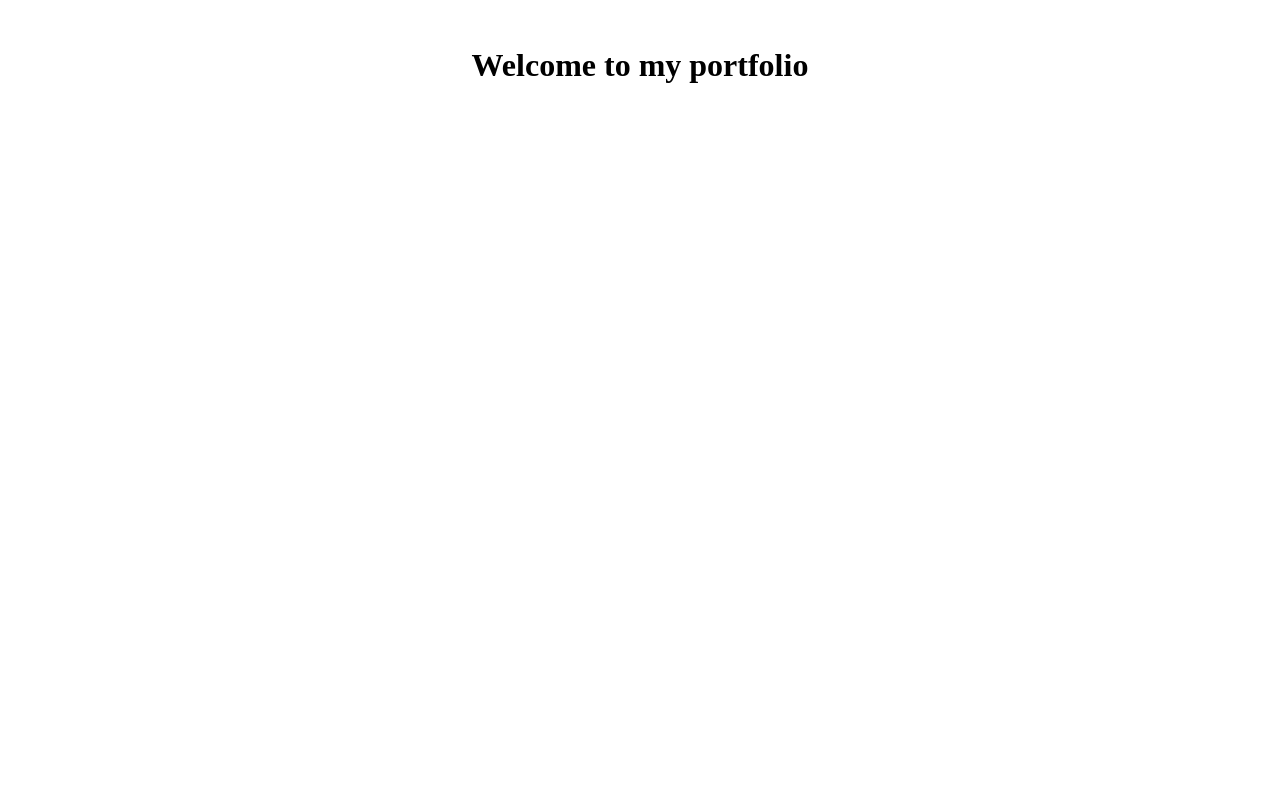
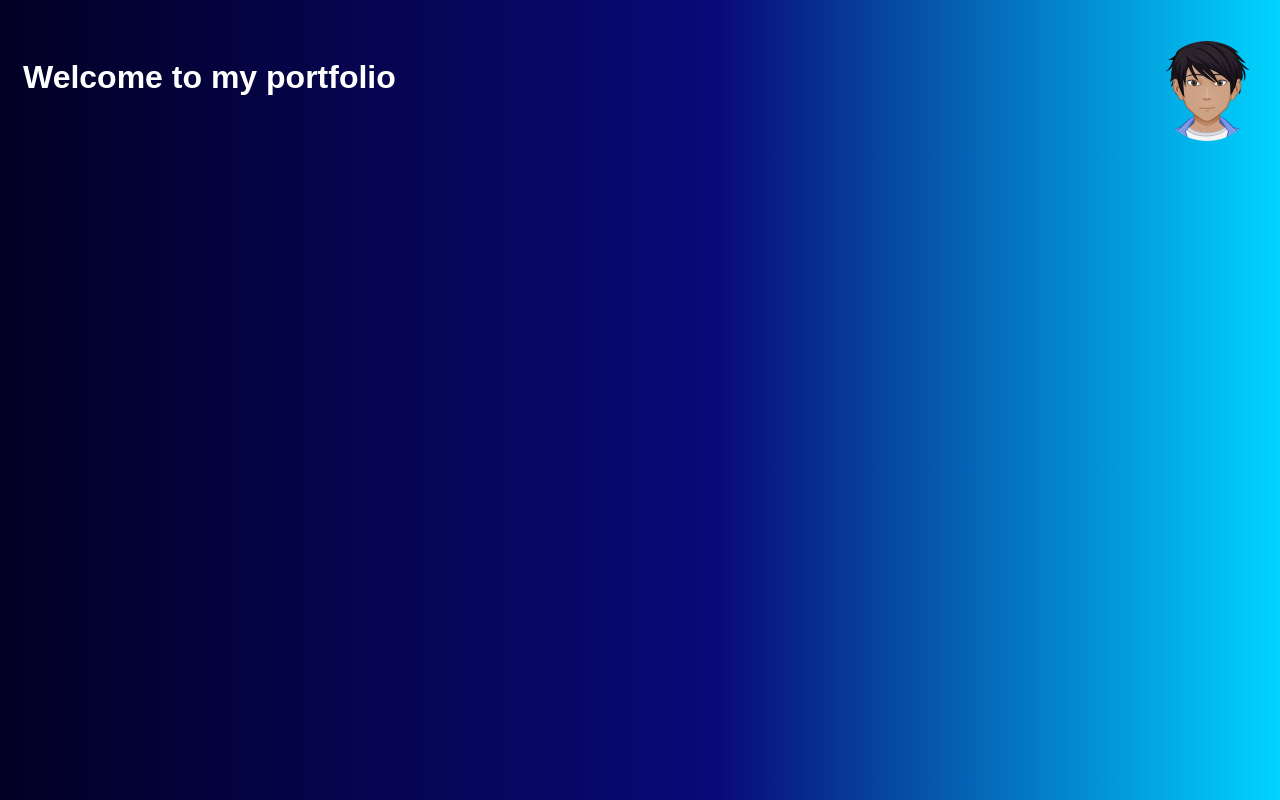
Before and after one commit to Jossi10x/Jossi10x.github.io, a plain HTML site: page index.html in a window 1280 px wide. Drawn offline with Linux system fonts and the light colour scheme.

Commit message:
Primera actualización

```diff
--- a/index.html
+++ b/index.html
@@ -4,10 +4,18 @@
     <meta charset="UTF-8">
     <meta name="viewport" content="width=device-width, initial-scale=1.0">
     <title>Mi portafolio</title>
+    <link rel="stylesheet" href="styles/styles.css ">
 </head>
-<header></header>
+<header>
+    <br>
+    <div class="avatar">
+        <img src="img/avatar.png" alt="Foto de perfil"><br>
+    </div>
+    <div class="tittle">
+        <h1>Welcome to my portfolio</h1>
+    </div>
+</header>
 <body>
-    <br>
-    <center><h1>Welcome to my portfolio</h1></center>
+
 </body>
 </html>
--- /dev/null
+++ b/styles/styles.css
@@ -0,0 +1,23 @@
+.avatar img {
+    display: flex;
+    float: right;
+    margin: 15px;
+    right: 90%;
+    border-radius: 100%;
+    width: 100px;
+    height: auto;
+}
+
+.tittle h1 {
+    display: flex;
+    float: left;
+    margin: 15px;
+    left: 90%;
+    font-family: 'Arial', sans-serif;
+    color: #ffffff;
+}
+
+body {
+    background: #020024;
+background: linear-gradient(90deg, rgba(2, 0, 36, 1) 0%, rgba(9, 9, 121, 1) 56%, rgba(0, 212, 255, 1) 100%);
+}
```
Also changed, not shown: img/avatar.png (added).
